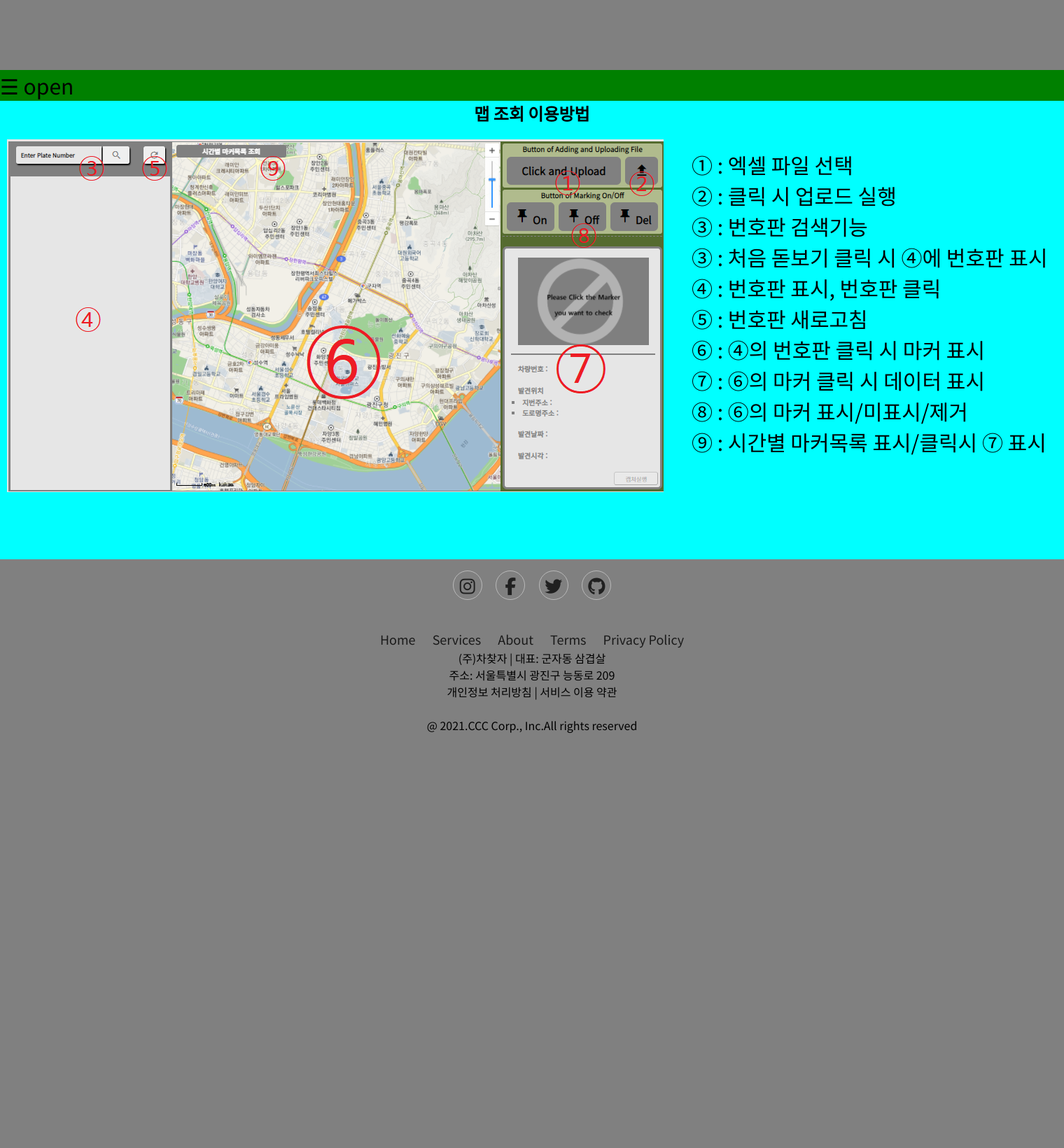
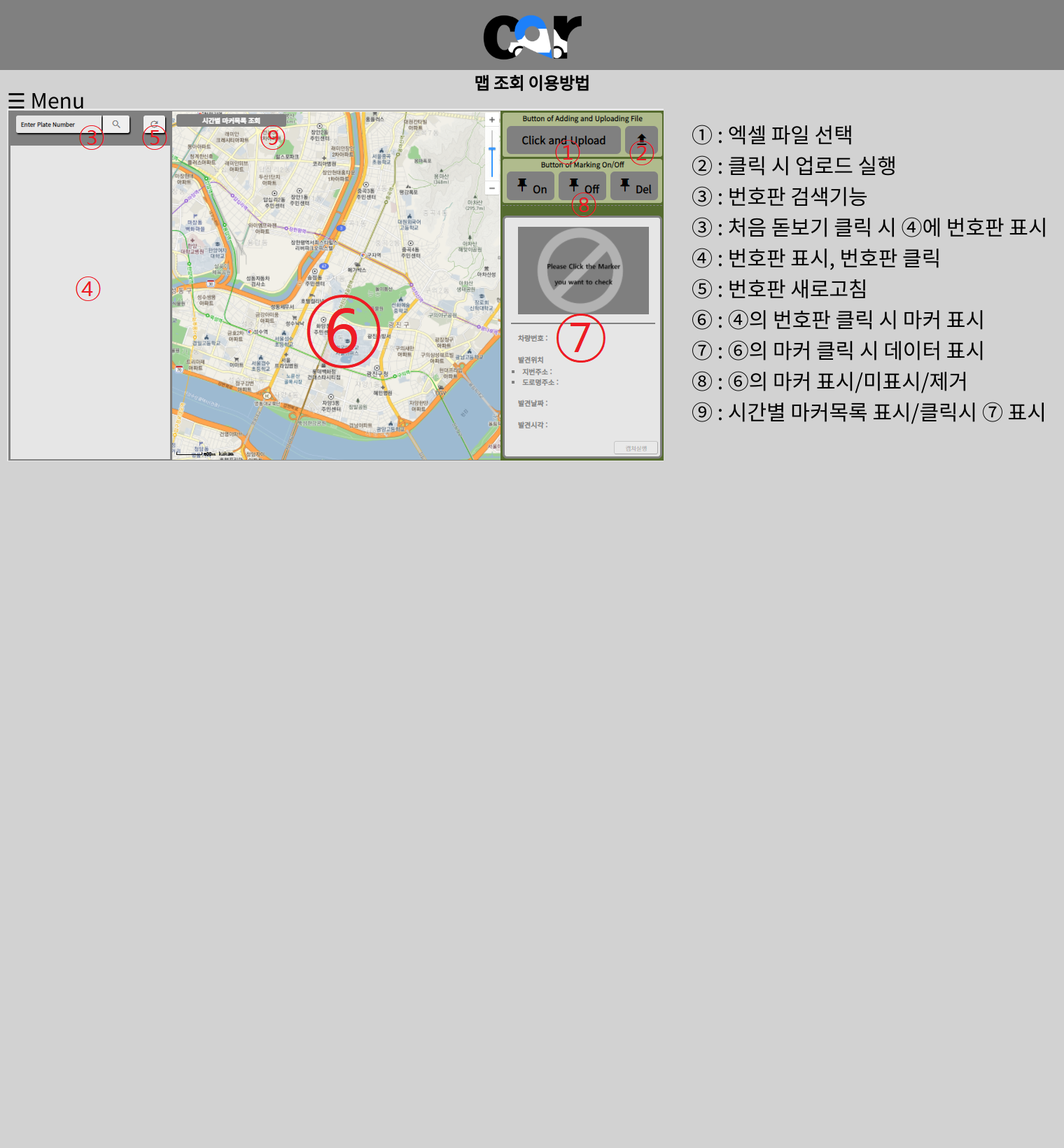
Before and after one commit to Clear-Top/Repository_for_Capstone, a Flask app: page /howtomap in a window 1520 px wide. Shown: the top 1640 px of the page at 70% size. Before the commit the page ends 1047 px from the top, so only its background shows below. Run offline with Flask 2, Linux system fonts and the light colour scheme; some libraries are stand-ins or nearby versions.

Commit message:
리스트/맵 이용방법 완성

```diff
--- a/static/js/sideBar.js
+++ b/static/js/sideBar.js
@@ -17,12 +17,14 @@ function openNav() {
     document.getElementById("mySidenav").style.width = "250px";
     document.body.style.backgroundColor = "rgba(0,0,0,0.2)";
     document.getElementById("main").style.opacity = 0.2;
+    document.getElementById("main2").style.opacity = 0.2;
     var p = document.getElementsByClassName('logo');
     p[0].style.opacity = 0.2;
 }
 function closeNav() {
     document.getElementById("mySidenav").style.width = "0";
     document.getElementById("main").style.opacity = 1.0;
+    document.getElementById("main2").style.opacity = 1.0;
     document.body.style.backgroundColor = "white";
     var p = document.getElementsByClassName('logo');
     p[0].style.opacity = 1.0;
--- a/templates/howtomap.html
+++ b/templates/howtomap.html
@@ -12,24 +12,51 @@
         integrity="sha384-SZXxX4whJ79/gErwcOYf+zWLeJdY/qpuqC4cAa9rOGUstPomtqpuNWT9wdPEn2fk" crossorigin="anonymous">
     <script src="../static/js/sideBar.js"></script>
     <script src="https://kit.fontawesome.com/98399ba990.js" crossorigin="anonymous"></script>
+    <style>
+        #openNav {
+            position: fixed;
+            z-index: 2;
+        }
+
+        #nav-sub {
+            text-align: center;
+            display: none;
+            position: fixed;
+            left: 50%;
+            top: 30%;
+            z-index: 2;
+        }
+
+        #nav-sub p {
+            font-size: large;
+            font-weight: bold;
+        }
+    </style>
 </head>
 
 <body>
-    <header style="background-color: gray;margin: 0; height: 100px;"></header>
-    <nav id="mySidenav" class="sidenav" style="background-color: orange;">
+    <header
+        style="background-color: rgba(128,128,128,1.0);margin: 0; height: 100px; text-align: center;line-height: 100px;position: sticky;top: 0;z-index: 2;">
+        <img class="logo" src="../static/images/Logo.png" alt="Logo" style="width:150px;vertical-align: middle;" />
+    </header>
+    <nav id="mySidenav" class="sidenav" style="background-color: #000000;z-index: 3;">
         <a class="T" href="http://localhost:5000/"><i class="fas fa-home" style="font-size: 40px;"></i></a>
         <a id="closeNav" href="javascript:void(0)" class="closebtn" onclick="closeNav();">&times;</a>
-        <a class="T" href="#">서비스소개</a>
-        <a class="C" href="http://localhost:5000/introductionList">&nbsp&nbsp&nbsp번호인식 서비스</a>
-        <a class="C" href="http://localhost:5000/introductionMap">&nbsp&nbsp&nbsp맵 조회 서비스</a>
+        <a class="T" href="#">서비스 이용방법</a>
+        <a class="C" href="http://localhost:5000/howtolist">&nbsp&nbsp&nbsp리스트 조회</a>
+        <a class="C" href="http://localhost:5000/howtomap">&nbsp&nbsp&nbsp맵 조회</a>
+        <a class="C" href="http://localhost:5000/howtosave">&nbsp&nbsp&nbsp파일 로컬저장</a>
+        <a class="C" href="http://localhost:5000/howtowarn">&nbsp&nbsp&nbsp유의사항</a>
     </nav>
-    <aside style="background-color: green;">
-        <span id="openNav" style="font-size:30px;cursor:pointer;" onclick="openNav();">&#9776; open<br></span>
+    <article style="background-color: #d2d2d2; text-align: center;">
+        <aside style="text-align: left;position: fixed;z-index: 2;">
+            <span id="openNav" style="font-size:30px;cursor:pointer;margin: 20px 10px 10px 10px;"
+                onclick="openNav();">&#9776;
+                Menu<br></span>
         </aside>
-    <article style="background-color: aqua; text-align: center;">
+        <!--<img src="../static/images/howtolist.png" style="margin-top:60px;margin-bottom: 60px;"><img src="../static/images/howtolist1.png" style="margin-top:60px;margin-bottom: 60px;">!-->
+        <div id="main" style="background-color: #d2d2d2;width: 1500px;margin-top: 0px;overflow: visible;">
             <h2 style="margin-top:0px;">맵 조회 이용방법</h2>
-        <!--<img src="../static/images/howtolist.png" style="margin-top:60px;margin-bottom: 60px;"><img src="../static/images/howtolist1.png" style="margin-top:60px;margin-bottom: 60px;">!-->
-            <div class="howtolist">
             <div class="a">
                 <img src="./static/images/howmap.png" style="float:left;position:relative;margin-right:20px;">
             </div>
@@ -48,9 +75,11 @@
         </div>
     </article>
     <div id="nav-sub">
-        <i id="icon" class="fas fa-map-marked-alt"></i>
-        <p>Follow me</p>
-        <p>on Twitter!</p>
+        <!-- <i id="icon" class="fas fa-map-marked-alt"></i> -->
+        <img class="logo" id="logo" src="../static/images/Logo.png" alt="Logo"
+            onclick="alert('차찾자 서비스에 오신것을 환영합니다^^\nFrom. 군자동삼겹살 일동')" />
+        <p>차찾자 Corp.</p>
+        <p>LPR-based Data Visualization Services</p>
     </div>
     <footer id=" main" class="footer-basic">
         <div class="social">
```
Also changed, not shown: templates/howtolist.html (+12 -7 lines). Lines whose indentation alone changed are shown as unchanged.
